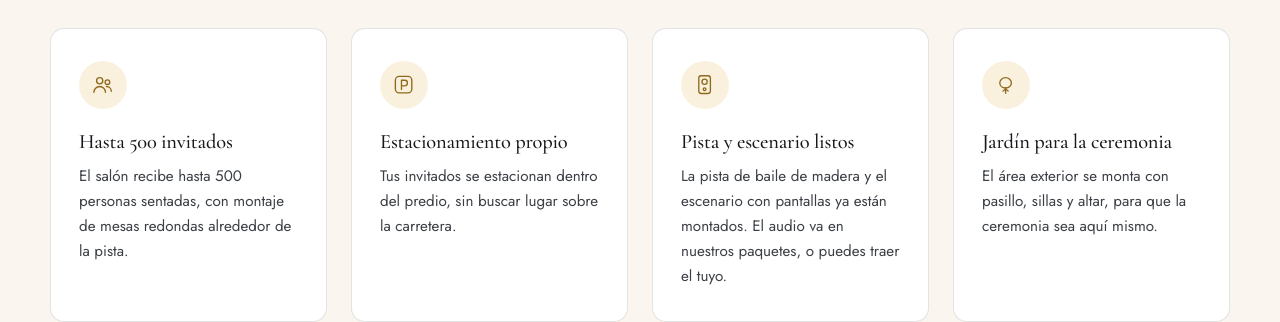
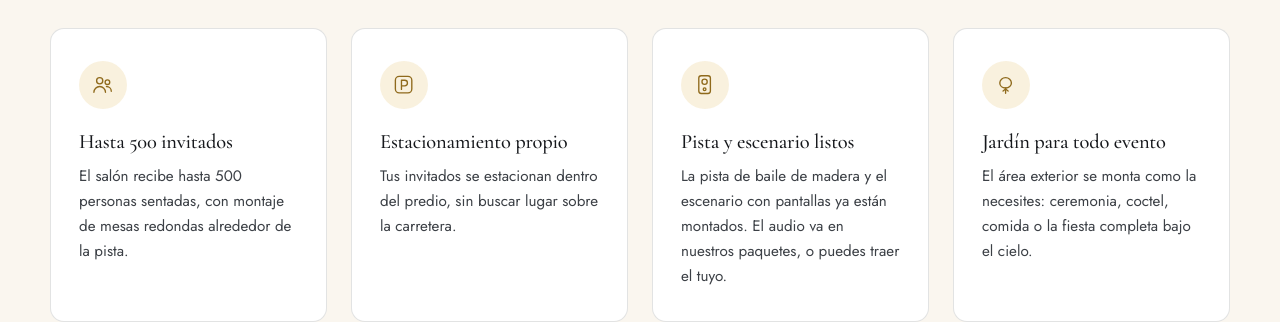
Before and after one commit to LibOrtega/ear-training-mvp, a React (Vite) app: page / in a window 1280 px wide. Shown: the part 1040-1362 px from the top of the page. Built offline with nearby package versions, Linux system fonts and the light colour scheme; the HTML template or start-up script is replaced by a standard one.

Commit message:
Generalizar también la tarjeta del jardín en el inicio
Co-authored-by: LibOrtega <LibOrtega@users.noreply.github.com>

```diff
--- a/src/data/venue.js
+++ b/src/data/venue.js
@@ -69,8 +69,8 @@ export const highlights = [
     icon: 'audio',
   },
   {
-    title: 'Jardín para la ceremonia',
-    text: 'El área exterior se monta con pasillo, sillas y altar, para que la ceremonia sea aquí mismo.',
+    title: 'Jardín para todo evento',
+    text: 'El área exterior se monta como la necesites: ceremonia, coctel, comida o la fiesta completa bajo el cielo.',
     icon: 'garden',
   },
 ]
```
